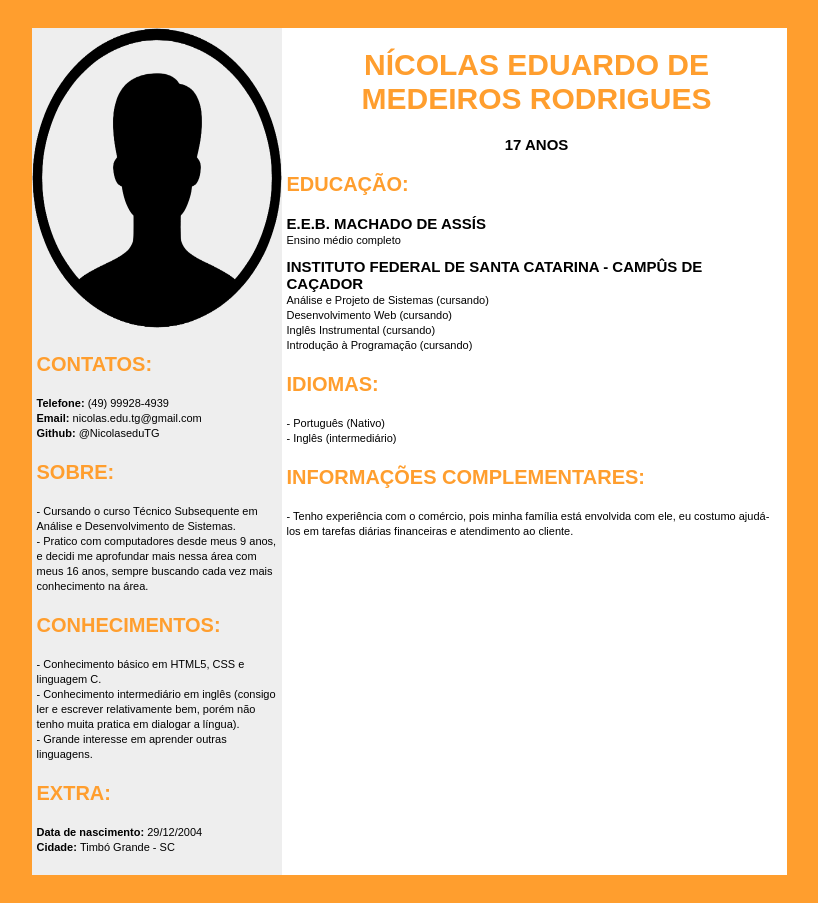
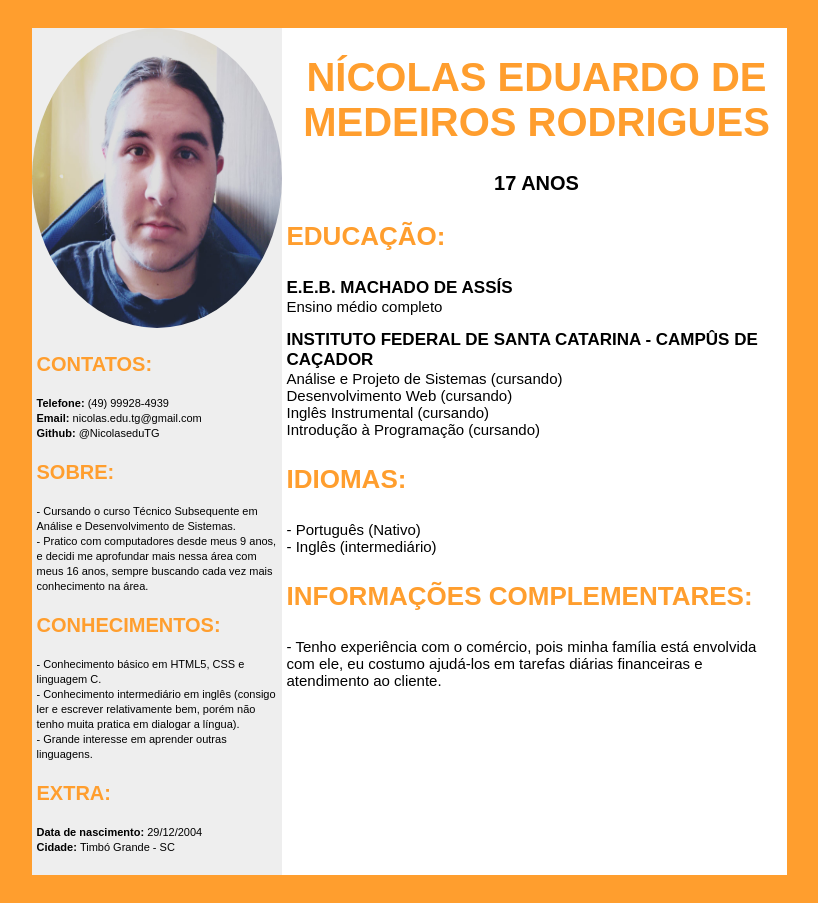
Before and after one commit to NicolaseduTG/curriculo, a plain HTML site: page index.html in a window 1280 px wide. Shown: the whole page, without its empty margins (231-1049 px from the left). Drawn offline with Linux system fonts and the light colour scheme.

Commit message:
Currículo finalizado

```diff
--- a/estilo.css
+++ b/estilo.css
@@ -9,6 +9,7 @@ p{
 img{
     width: 250px;
     height: 300px;
+    border-radius: 100%;
 }
 
 .container {
@@ -83,6 +84,12 @@ img{
     font-weight: bolder;
 }
 
+.titlep{
+    color: rgb(255, 158, 46);
+    font-size: 26px;
+    font-weight: bolder;
+}
+
 .text{
     font-size: 11px;
     line-height: 15px;
@@ -91,19 +98,23 @@ img{
 
 h1{
     color: rgb(255, 158, 46);
-    font-size: 30px;
+    font-size: 40px;
     font-weight: bolder;
     text-align: center;
     font-family: Arial, Helvetica, sans-serif;
 }
 
 h2{
-    font-size: 15px;
+    font-size: 20px;
     text-align: center;
     font-family: Arial, Helvetica, sans-serif;
 }
 
 .textp{
-    font-size: 15px;
+    font-size: 17px;
     font-weight: bolder;
 }
+
+.texto{
+    font-size: 15px;
+}
--- a/index.html
+++ b/index.html
@@ -14,7 +14,7 @@
                 <div class="info">
                     <div class="pic">
                         <div>
-                            <img src="teste.png" alt="teste">
+                            <img src="picture.jpg" alt="teste">
                         </div>
                     </div>
                     <div class="sobre">
@@ -43,27 +43,27 @@
                     </div>
                 </div>
                 <div class="geral">
-                    <h1 class="name">NÍCOLAS EDUARDO DE MEDEIROS RODRIGUES</h1>
+                    <h1>NÍCOLAS EDUARDO DE MEDEIROS RODRIGUES</h1>
                     <h2>17 ANOS</h2>
-                    <p class="title">EDUCAÇÃO:</p>
-                    <p class="text">
+                    <p class="titlep">EDUCAÇÃO:</p>
+                    <p class="texto">
                         <span class="textp">E.E.B. MACHADO DE ASSÍS</span><br>
                         Ensino médio completo
                     </p>
-                    <p class="text">
+                    <p class="texto">
                         <span class="textp">INSTITUTO FEDERAL DE SANTA CATARINA - CAMPÛS DE CAÇADOR</span><br>
                         Análise e Projeto de Sistemas (cursando)<br>
                         Desenvolvimento Web (cursando)<br>
                         Inglês Instrumental (cursando)<br>
                         Introdução à Programação (cursando)
                     </p>
-                    <p class="title">IDIOMAS:</p>
-                    <p class="text">
+                    <p class="titlep">IDIOMAS:</p>
+                    <p class="texto">
                         - Português (Nativo)<br>
                         - Inglês (intermediário)
                     </p>
-                    <p class="title">INFORMAÇÕES COMPLEMENTARES:</p>
-                    <p class="text">
+                    <p class="titlep">INFORMAÇÕES COMPLEMENTARES:</p>
+                    <p class="texto">
                         - Tenho experiência com o comércio, pois minha família está envolvida com ele, eu costumo ajudá-los em tarefas diárias financeiras e atendimento ao cliente.
                     </p>
                 </div>
```
Also changed, not shown: picture.jpg (added).
